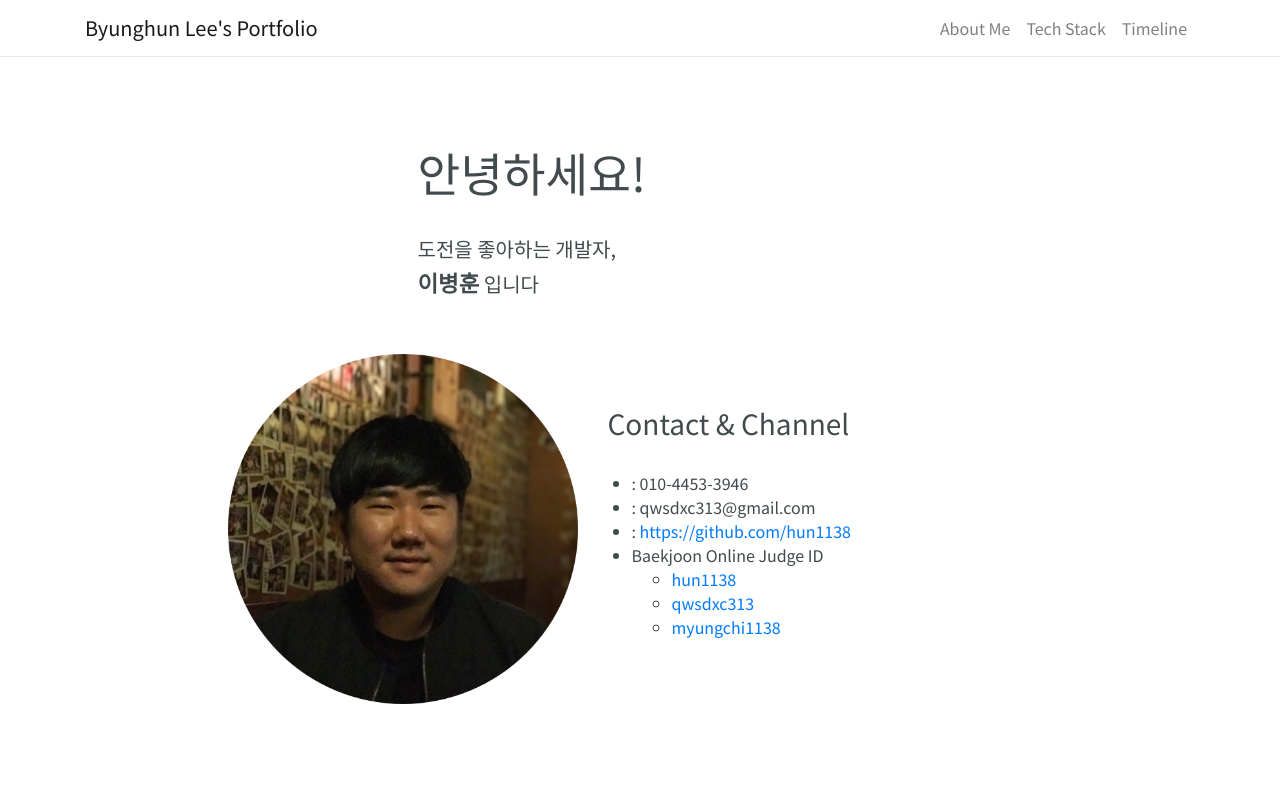
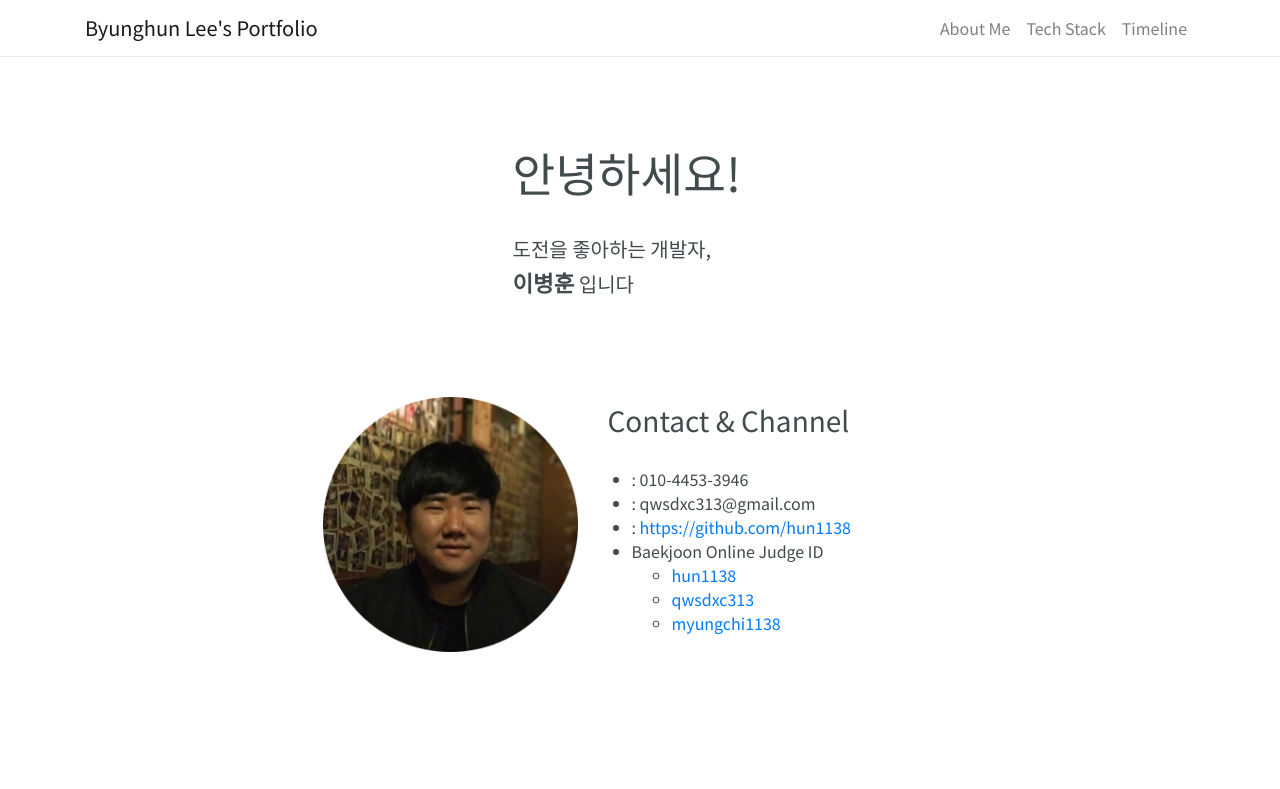
Before and after one commit to hun1138/byunghun-protfolio, a Next.js app: page / in a window 1280 px wide. Shown: the top 789 px of the page. Built offline with nearby package versions, Linux system fonts and the light colour scheme.

Commit message:
intro page flex fixed

```diff
--- a/components/ContactMe/ContactMe.js
+++ b/components/ContactMe/ContactMe.js
@@ -13,14 +13,14 @@ export default function ContactMe() {
   return (
     <Container style={{minHeight: windowHeight}}>
       <Row className={`justify-content-center align-items-center ${styles.introStyle}`}>
-        <Col xs={9} sm={7} md={5}>
+        <Col xs={9} sm={6} md={5} lg={4} xl={3}>
         <div className={styles.helloStyle}>안녕하세요!</div>
             <h5 style={{fontWeight: "lighter"}}>도전을 좋아하는 개발자,</h5>
             <h5 style={{fontWeight: "lighter"}}><div className={styles.nameStyle}>이병훈</div> 입니다</h5>
             </Col>
       </Row>
         <Row className={`justify-content-center align-items-center ${styles.contentMargin}`}>
-          <Col xs={8} sm={6} md={4}>
+          <Col xs={7} sm={6} md={5} lg={4} xl={3}>
             <Image
               src="/my-img/my-circle-cropped.png"
               width={1080}
@@ -29,7 +29,7 @@ export default function ContactMe() {
               alt="Byunghun's image"
             />
           </Col>
-          <Col xs={11} sm={6} md={5} className={styles.infoMargin}>
+          <Col xs={9} sm={7} md={6} lg={5} xl={4} className={styles.infoMargin}>
             <h3>Contact & Channel</h3>
 
             <ul className={styles.listStyle}>
```
